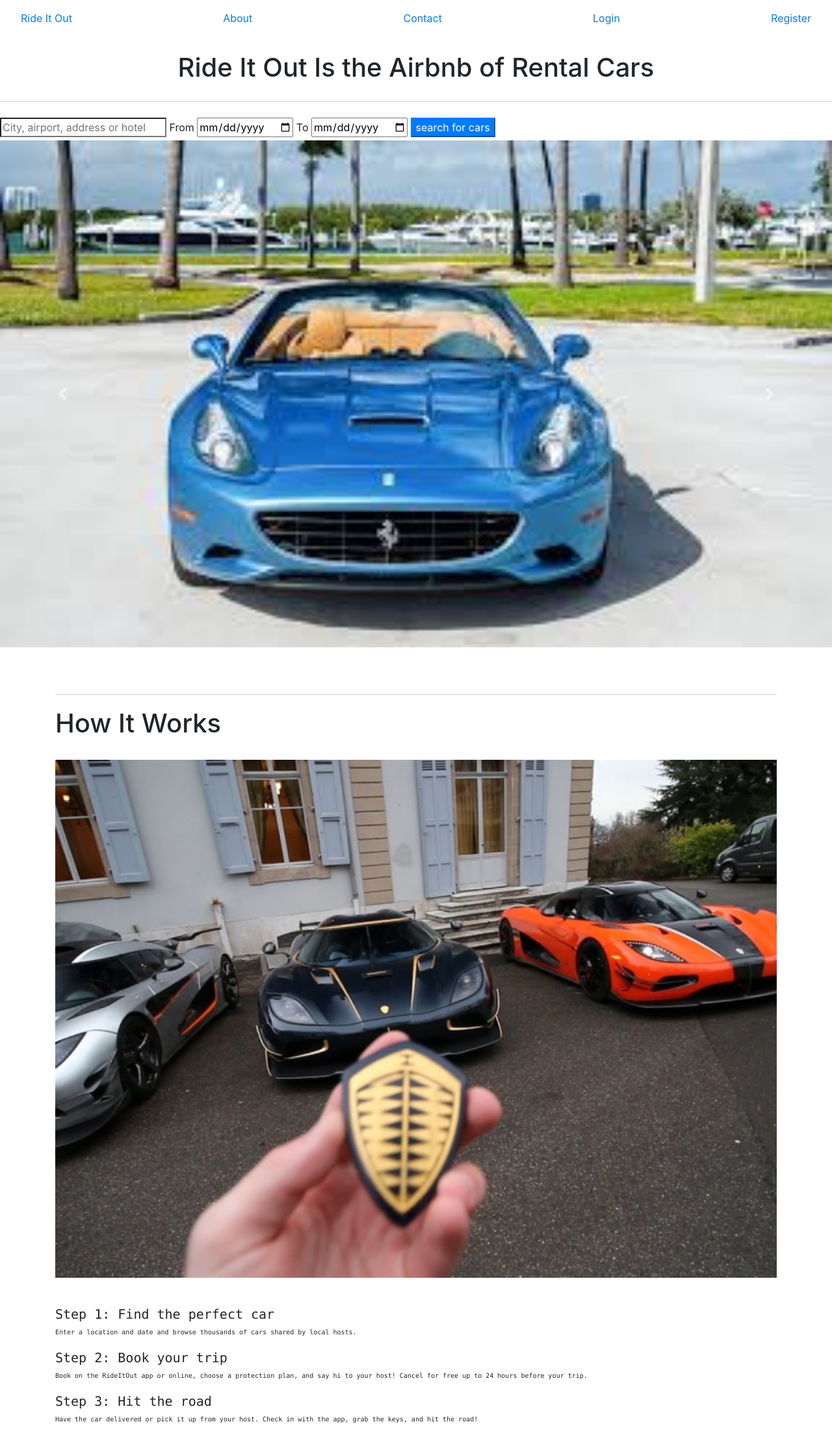
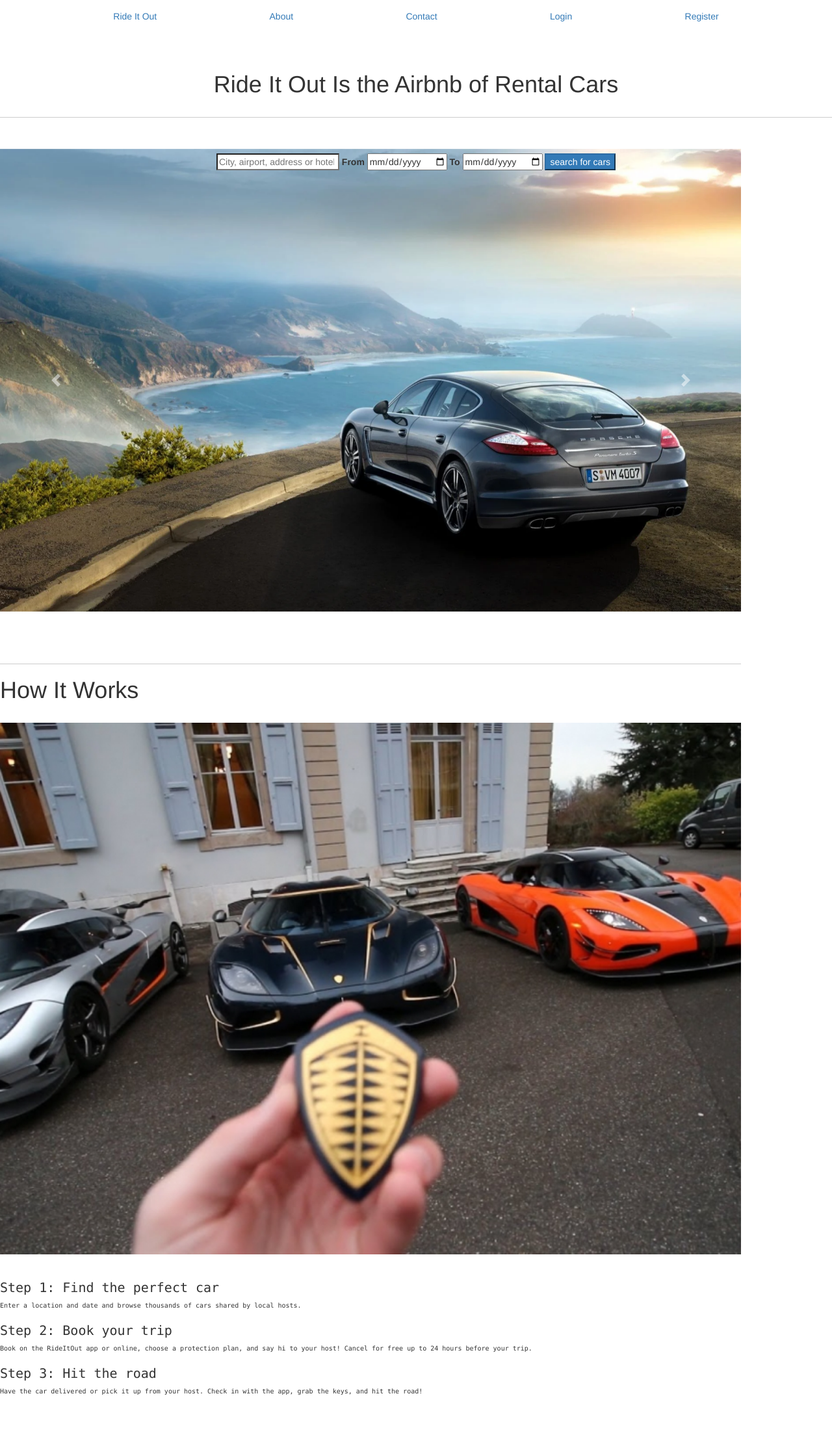
Before and after one commit to Codeup-Capstone-BlingShare/RideItOut, a Spring Boot app: page / in a window 1280 px wide. Shown: the whole page at 65% size. After the commit the page ends 2147 px from the top, so only its background shows below. Run offline with Spring Boot 4, Linux system fonts and the light colour scheme; some of the project's set-up classes (security, data sources, template engines, error pages and the like) are left out, and stand-ins take their place.

Commit message:
updated home.html, style.css

```diff
--- a/src/main/resources/static/css/style.css
+++ b/src/main/resources/static/css/style.css
@@ -5,7 +5,6 @@
 
 /* Center the content vertically and horizontally */
 .carousel-item img {
-    object-fit: cover;
     width: 100%;
     height: 100%;
     display: block;
@@ -14,6 +13,8 @@
 
 .container {
     text-align: justify-all;
+    padding:0 !important;
+    margin:0 !important;
 }
 
 .steps-container {
@@ -36,6 +37,11 @@
 
 .cover {
     position: relative;
+    top:35px;
+    z-index: 100;
+    display: flex;
+    justify-content: center;
+    width:100%;
 }
 
 .container h1 {
--- a/src/main/resources/templates/home.html
+++ b/src/main/resources/templates/home.html
@@ -1,19 +1,20 @@
 
 <!DOCTYPE html>
-<html lang="en">
+<html lang="en" xmlns="http://www.w3.org/1999/html">
 <head>
+	<meta charset="utf-8">
+	<meta name="viewport" content="width=device-width, initial-scale=1">
 	<link href="https://stackpath.bootstrapcdn.com/bootstrap/4.3.1/css/bootstrap.min.css" rel="stylesheet" />
-	<script src="https://cdnjs.cloudflare.com/ajax/libs/jquery/3.3.1/jquery.min.js">
-	</script>
-	<script src="https://cdnjs.cloudflare.com/ajax/libs/popper.js/1.14.7/umd/popper.min.js">
-	</script>
-	<script src="https://stackpath.bootstrapcdn.com/bootstrap/4.3.1/js/bootstrap.min.js">
-	</script>
+	<script src="https://cdnjs.cloudflare.com/ajax/libs/jquery/3.3.1/jquery.min.js"></script>
+	<script src="https://cdnjs.cloudflare.com/ajax/libs/popper.js/1.14.7/umd/popper.min.js"></script>
+	<script src="https://stackpath.bootstrapcdn.com/bootstrap/4.3.1/js/bootstrap.min.js"></script>
+	<link rel="stylesheet"href="https://maxcdn.bootstrapcdn.com/bootstrap/3.4.1/css/bootstrap.min.css">
+	<script src="https://ajax.googleapis.com/ajax/libs/jquery/3.6.4/jquery.min.js"></script>
+	<script src="https://maxcdn.bootstrapcdn.com/bootstrap/3.4.1/js/bootstrap.min.js"></script>
 	<title>Landing Page</title>
 	<link rel="stylesheet" th:href="@{/css/style.css}">
 	<script src="../static/js/carousel.js"></script>
 </head>
-<body>
 <div th:replace="/partials/navbar :: navbar"></div>
 <br>
 <div class="header d-flex justify-content-center">
@@ -32,23 +33,24 @@
 		<input type="submit" class="btn-primary" value="search for cars">
 	</form>
 </div>
+<div class="container">
 	<div id="carouselExampleFade" class="carousel slide carousel-fade" data-ride="carousel">
 		<div class="carousel-inner">
 			<div class="carousel-item active">
-			<img class="d-block w-100 cropped-img" src="/img/images.6.jpeg" alt="First slide">
+				<img class="img-responsive" src="/img/ocean%20view.jpeg" alt="First slide" width="460px" height="200">
 			</div>
 			<div class="carousel-item">
-			<img class="d-block w-100 cropped-img" src="/img/image2.jpeg" alt="Second slide">
+				<img class="img-responsive" src="/img/Traveltrip.jpeg" alt="Second slide" width="460" height="345">
 			</div>
-		<div class="carousel-item">
-			<img class="d-block w-100 cropped-img" src="/img/image3.jpeg" alt="Third slide">
-		</div>
-		<div class="carousel-item">
-			<img class="d-block w-100 cropped-img" src="/img/image%204.jpeg" alt="Fourth slide">
-		</div>
-		<div class="carousel-item">
-			<img class="d-block w-100 cropped-img" src="/img/image5.jpeg" alt="Fifth slide">
-		</div>
+<!-- 			<div class="carousel-item"> -->
+<!-- 				<img class="img-responsive" src="/img/image3.jpeg" alt="Third slide" width="460" height="345"> -->
+<!-- 			</div> -->
+<!-- 			<div class="carousel-item"> -->
+<!-- 				<img class="img-responsive" src="/img/image%204.jpeg" alt="Fourth slide" width="460" height="345"> -->
+<!-- 			</div> -->
+<!-- 			<div class="carousel-item"> -->
+<!-- 				<img class="img-responsive" src="/img/image5.jpeg" alt="Fifth slide" width="460" height="345"> -->
+<!-- 			</div> -->
 		</div>
 		<a class="carousel-control-prev"
 		   href="#carouselExampleFade"
@@ -72,7 +74,7 @@
 		<br>
 		<h1>How It Works</h1>
 		<br>
-	<img class="d-block w-100 cropped-img" src="/img/keys.jpeg" alt="Keys hand off">
+		<img class="img-responsive" src="/img/keys.jpeg" alt="Keys hand off" width="460" height="345">
 		<br>
 		<ol class="steps-container">
 			<li class="step">
@@ -90,6 +92,7 @@
 			</li>
 		</ol>
 	</div>
+</div>
 	<script src="carousel.js"></script>
 </body>
 </html>
```
Also changed, not shown: src/main/resources/static/img/Traveltrip.jpeg (added), src/main/resources/static/img/forest.jpeg (added), src/main/resources/static/img/ocean view.jpeg (added). Lines whose indentation alone changed are shown as unchanged.
